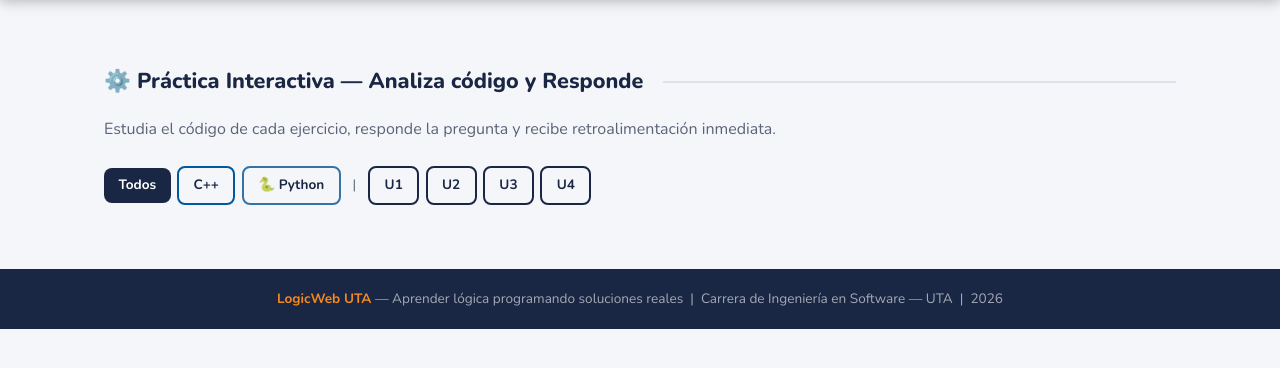
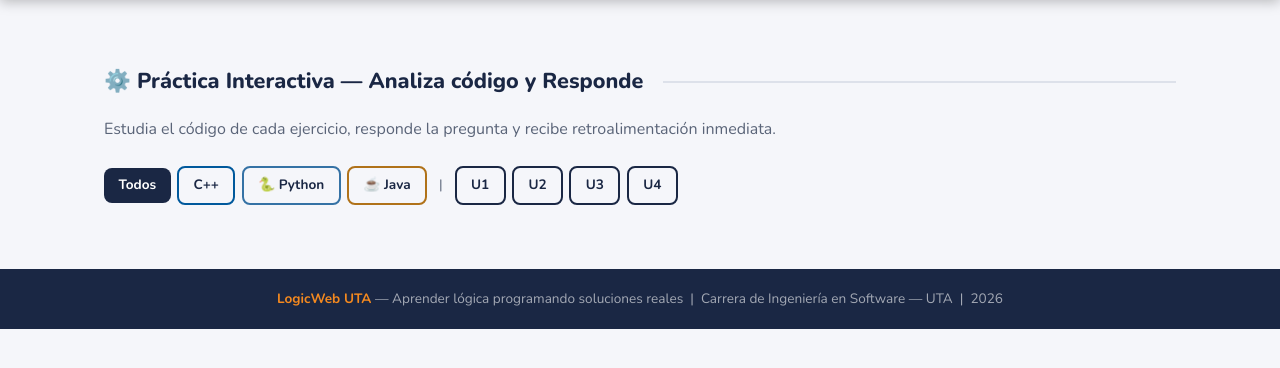
Before and after one commit to Osyanne/LogicWeb-UTA, a Django app: page /ejercicios/practica/ in a window 1280 px wide. Shown: the part 62-430 px from the top of the page. Run offline with Django 5.2, Linux system fonts and the light colour scheme; data that the repository does not hold is empty; some libraries are stand-ins or nearby versions.

Commit message:
feat(templates): add Java filter and chip to interactivos list

```diff
--- a/templates/ejercicios/lista_interactivos.html
+++ b/templates/ejercicios/lista_interactivos.html
@@ -24,6 +24,9 @@
       <a href="?lenguaje=python{% if unidad_filtro %}&unidad={{ unidad_filtro }}{% endif %}"
          class="btn btn-sm {% if lenguaje_filtro == 'python' %}btn-primary{% else %}btn-outline{% endif %}"
          style="border-color:#3572A5;{% if lenguaje_filtro == 'python' %}background:#3572A5;color:#fff;{% endif %}">🐍 Python</a>
+      <a href="?lenguaje=java{% if unidad_filtro %}&unidad={{ unidad_filtro }}{% endif %}"
+         class="btn btn-sm {% if lenguaje_filtro == 'java' %}btn-primary{% else %}btn-outline{% endif %}"
+         style="border-color:#b07219;{% if lenguaje_filtro == 'java' %}background:#b07219;color:#fff;{% endif %}">☕ Java</a>
     </div>
 
     <span style="color:var(--texto-suave);font-size:.85rem;padding:0 .25rem">|</span>
@@ -52,6 +55,8 @@
             <span class="chip chip-unidad">U{{ ej.tema.unidad }}</span>
             {% if ej.lenguaje == 'python' %}
               <span class="chip" style="background:#3572A5;color:#fff">🐍 Python</span>
+            {% elif ej.lenguaje == 'java' %}
+              <span class="chip" style="background:#b07219;color:#fff">☕ Java</span>
             {% else %}
               <span class="chip" style="background:#00599C;color:#fff">C++</span>
             {% endif %}
```
